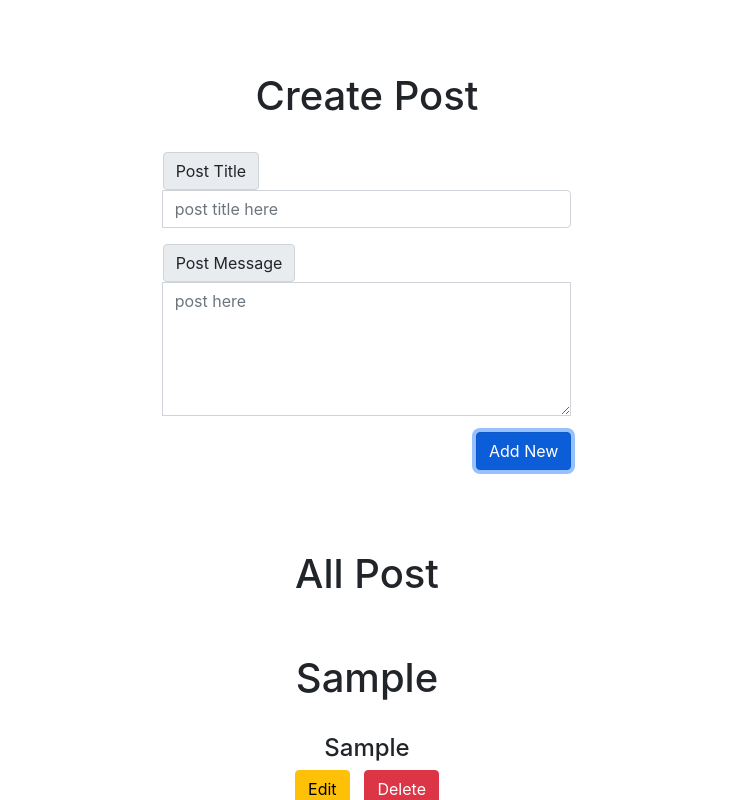
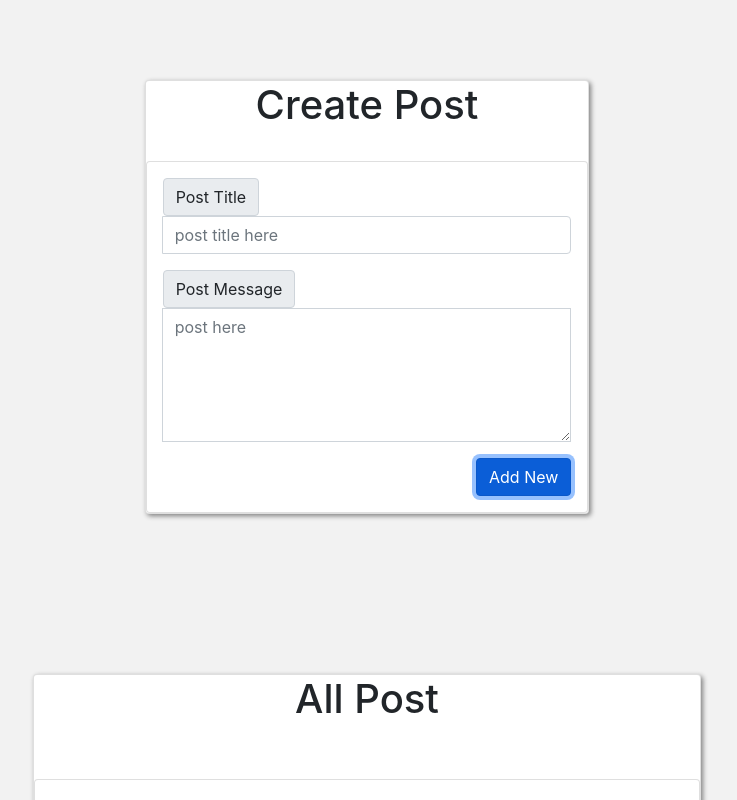
Before and after one commit to jeeedz-boi/nextjs-example, a Next.js app: page / in a window 1280 px wide. Both pictures are taken after typing "Sample", "Sample" into the empty fields and a click on the button "Add New". Shown: the top 800 px of the page, without its empty margins (273-1010 px from the left). Built offline with nearby package versions, Linux system fonts and the light colour scheme.

Commit message:
trying css

```diff
--- a/components/EditComponent.js
+++ b/components/EditComponent.js
@@ -21,7 +21,8 @@ class EditComponent extends Component {
     render() {
         return (
             <div>
-                <form>
+                <div className="card">
+                    <div className="card-body">
                     <div className="input-group mb-3">
                     <div className="input-group">
                         <span className="input-group-text" id="basic-addon1">Edit Title</span>
@@ -37,8 +38,8 @@ class EditComponent extends Component {
                     <div className="d-flex justify-content-start">
                         <button type="button" className="btn btn-primary" onClick={this.handleEdit}>Edit</button>
                     </div>
-
-                </form>
+                    </div>
+                </div>
             </div>
         )
     }
--- a/components/Post.js
+++ b/components/Post.js
@@ -7,13 +7,15 @@ class Post extends Component {
         return (
             <div>
                 <br/><br/>
-                <div>
-                    <h1 className='d-flex justify-content-center'>{this.props.post.title}</h1>
-                    <br/>
-                    <h4 className='d-flex justify-content-center'>{this.props.post.msg}</h4>
-                    <div className='d-flex justify-content-between'>
+                <div className="card">
+                    <div className="card-body" style={{marginLeft:"150px", marginRight:"150px"}}>
+                        <h1 className='d-flex justify-content-center'>Post title:   {this.props.post.title}</h1>
+                        <br/>
+                        <h4 className='d-flex justify-content-center'>Post message: {this.props.post.msg}</h4>
+                    <div className='d-flex justify-content-end'>
                         <button className="btn btn-warning" onClick={()=> this.props.dispatch({type: EDIT_POST, id: this.props.post.id})}>Edit</button>
                         <button className="btn btn-danger" onClick={()=> this.props.dispatch({type: DELETE_POST, id: this.props.post.id})}>Delete</button>
+                    </div>
                     </div>
                 </div>
             </div>
--- a/components/allPost.js
+++ b/components/allPost.js
@@ -8,8 +8,10 @@ class allPost extends Component {
     render() {
         return (
             <div>
+                <main className={styles.main} >
+                    <div className="card text-center" style={{boxShadow:"2px 2px 5px gray"}}>
                         <h1>All Post</h1>
-                {console.log('all state: ', this.props.posts)}
+                        <form>
                         <div>
                             {this.props.posts.map((post)=> (
                                 <div key={post.id}>
@@ -17,6 +19,9 @@ class allPost extends Component {
                                 </div>
                             ))}
                         </div>
+                        </form>
+                    </div>
+                </main>
             </div>
         )
     }
--- a/components/formPost.js
+++ b/components/formPost.js
@@ -26,9 +26,12 @@ class form extends Component {
         return (
             <div>
                 <main className={styles.main}>
+                    <div className="card text-center" style={{boxShadow:"2px 2px 5px gray"}}>
                         <h1>Create Post</h1>
                         <br/>
                         <form>
+                        <div className="card">
+                        <div className="card-body">
                             <div className="input-group mb-3">
                             <div className="input-group">
                                 <span className="input-group-text" id="basic-addon1">Post Title</span>
@@ -48,7 +51,11 @@ class form extends Component {
                             <div className="d-flex justify-content-end">
                                 <button type="button" className="btn btn-primary" onClick={this.handleSubmit}>Add New</button>
                             </div>
+                            </div>
+
+                            </div>
                         </form>
+                    </div>
                 </main>
 
             </div>
--- a/pages/_app.js
+++ b/pages/_app.js
@@ -7,11 +7,19 @@ import { createStore } from 'redux'
 import postReducer from '../redux/reducer/postReducer'
 
 const store = process.browser ? createStore(postReducer, window.__REDUX_DEVTOOLS_EXTENSION__ && window.__REDUX_DEVTOOLS_EXTENSION__()) : createStore(postReducer)
+const isDark = true
 
 function MyApp({ Component, pageProps }) {
   return (
     <Provider store={store}>
-      <Component {...pageProps} />
+      <Component {...pageProps}/>
+
+      <style jsx global>{`
+        body {
+          background:  #f2f2f2;
+        }
+      `}</style>
+
     </Provider>
     )
 }
--- a/pages/index.js
+++ b/pages/index.js
@@ -14,7 +14,7 @@ class ClassHome extends Component {
   };
   render () {
     return (
-      <div className={styles.container}>
+      <div>
       <Head>
         <title>Jeeedz</title>
         <meta name="viewport" content="initial-scale=1.0, width=device-width" />
--- a/styles/Home.module.css
+++ b/styles/Home.module.css
@@ -118,4 +118,5 @@
     width: 100%;
     flex-direction: column;
   }
+
 }
```
Lines whose indentation alone changed are shown as unchanged.
